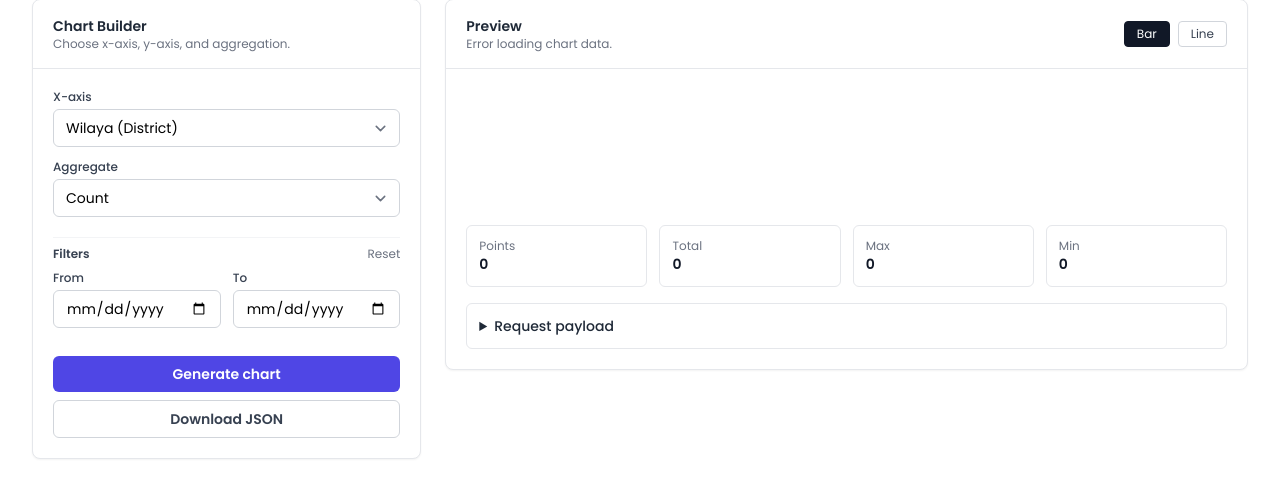
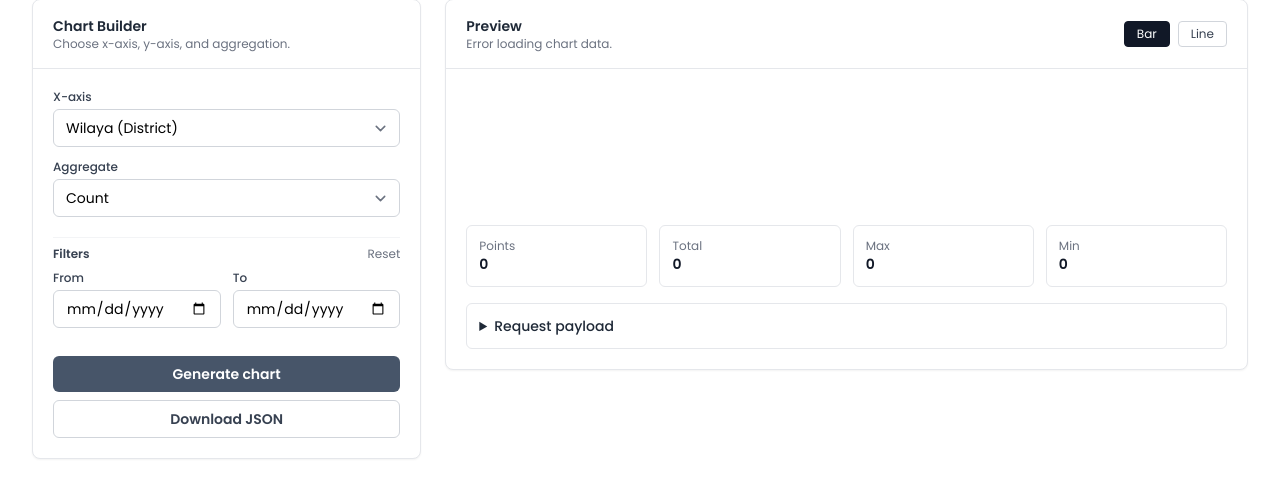
Before and after one commit to sacids/afyadata_backend_v2, a Django app: template apps/projects/templates/surveys/data/charts.html in a window 1280 px wide. Shown: the part 125-623 px from the top of the page. Run offline with Django 4.2, Linux system fonts and the light colour scheme; the template is opened without the code that fills it, so the values that code supplies are empty; parts of the project's set-up code (start-up, migrations or seed data) failed here and were passed over; some libraries are stand-ins or nearby versions.

Commit message:
Minor change

```diff
--- a/apps/projects/templates/surveys/data/charts.html
+++ b/apps/projects/templates/surveys/data/charts.html
@@ -95,7 +95,7 @@
               <button type="button" title="generate chart"
                       @click="loadChart()"
                       :disabled="loading"
-                      class="w-full inline-flex justify-center items-center rounded-md bg-indigo-600 px-4 py-2 text-sm font-semibold text-white hover:bg-indigo-700 disabled:opacity-50 disabled:cursor-not-allowed">
+                      class="w-full inline-flex justify-center items-center rounded-md bg-slate-600 px-4 py-2 text-sm font-semibold text-white hover:bg-slate-700 disabled:opacity-50 disabled:cursor-not-allowed">
                 <template x-if="!loading">
                   <span>Generate chart</span>
                 </template>
```
